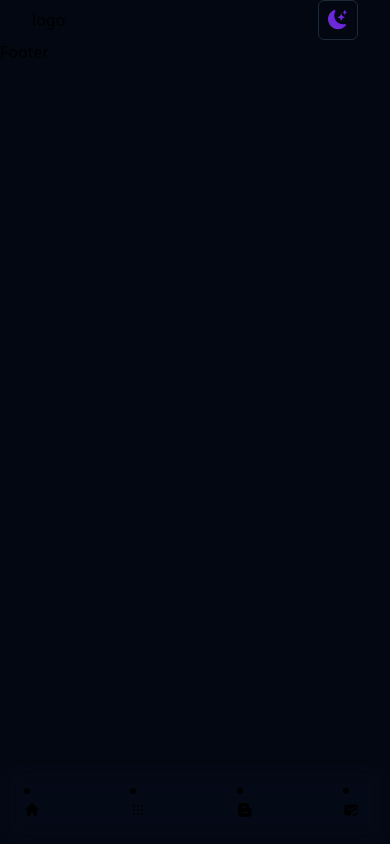
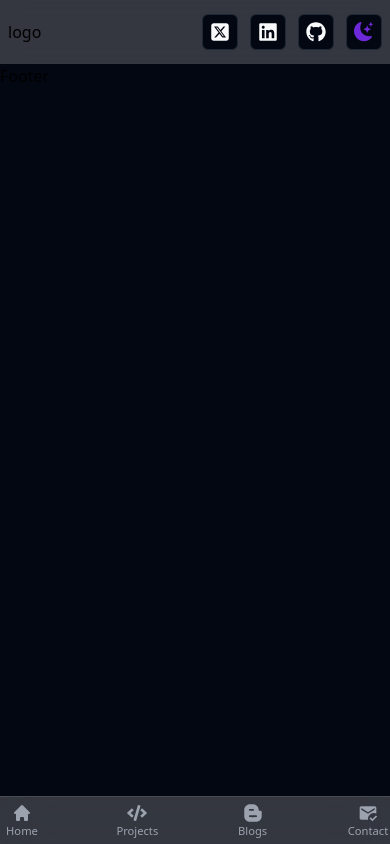
Before and after one commit to rdmondal100/Portfolio_with_react, a React (Vite) app: page / in a window 390 px wide. Built offline with nearby package versions, Linux system fonts and the light colour scheme.

Commit message:
complete initial navigations

```diff
--- a/src/components/Header.jsx
+++ b/src/components/Header.jsx
@@ -1,27 +1,53 @@
-import MobileMenue from "./MobileMenue";
-import Nav from "./Nav";
+import MenuBar from "./MenuBar";
 import { ModeToggle } from "./mode-toggle";
+import { FaSquareXTwitter } from "react-icons/fa6";
+import { FaLinkedin } from "react-icons/fa6";
+import { FaGithub } from "react-icons/fa6";
+import { MobileMenueBar } from "./MenuBar";
+import { Button } from "./ui/button";
 
 const Header = () => {
 
+	const socialIcons=[
+		{
+			name:"twiteer",
+			icons: <FaSquareXTwitter />,
+			link:''
+		},
+		{
+			name:"linkdin",
+			icons: <FaLinkedin />,
+			link:''
+		},
+		{
+			name:"github",
+			icons: <FaGithub />,
+			link:''
+		},
 
+	]
 
 	return (
 		<header>
-			<div className="container mx-auto ">
-				<div className="flex justify-between items-center">
+			<div className=" px-2 mx-auto bg-foreground/20  h-16 flex backdrop-blur-md">
+				<div className="flex justify-between items-center w-full">
 					{/* Logo */}
 					logo
 					<div>
-						<Nav containerStyles='hidden xl:flex gap-x-8 items-center'/>
-						<ModeToggle/>
+						<MenuBar containerStyles='hidden md:flex gap-x-8 items-center'/>
 
 					</div>
+					<div className="flex gap-3  ">
+						{socialIcons.map((item)=>(<Button size="icon" variant="outline"  key={item.name}  className={`${item.name=="themeToggle"?'relative bottom-1':''} text-secondary-foreground w-9 h-9 xl:w-10 xl:h-10  text-xl md:text-2xl xl:text-3xl cursor-pointer `}>{item.icons}</Button>))}
+						<ModeToggle className="xl:w-12 xl:h-12"/>
+
+					</div>
+
 				</div>
 					{/* mobile menu  */}
-						<MobileMenue/>
 
 			</div>
+					<MobileMenueBar />
 		</header>
 	);
 };
--- /dev/null
+++ b/src/components/MenuBar.jsx
@@ -0,0 +1,82 @@
+// eslint-disable-next-line react/prop-types
+import { HiHome } from "react-icons/hi";
+import { FaBloggerB } from "react-icons/fa";
+import { FaCode } from "react-icons/fa";
+
+import { MdMarkEmailRead } from "react-icons/md";
+import { useNavigate, useLocation } from "react-router-dom";
+
+const navItems = [
+	{
+		name: "Home",
+		icon: <HiHome />,
+		slug: "/home",
+	},
+	{
+		name: "Projects",
+		icon: <FaCode />,
+		slug: "/projects",
+	},
+	{
+		name: "Blogs",
+		icon: <FaBloggerB />,
+		slug: "/blogs",
+	},
+	{
+		name: "Contact",
+		icon: <MdMarkEmailRead />,
+		slug: "/contact",
+	},
+];
+
+const MenuBar = ({ containerStyles }) => {
+	const navigate = useNavigate();
+	const currentPath = useLocation();
+	return (
+		<div className={`${containerStyles} list-none text-foreground text-xl`}>
+			{navItems.map((item) => (
+				<li
+					key={item.name}
+					className={`cursor-pointer transition-all hover:text-muted-foreground  ${
+						currentPath.pathname == item.slug ? "text-primary border-b-2 border-primary scale-110 -translate-y-[.2rem] " : null
+					} `}
+					onClick={() => navigate(item.slug)}
+				>
+					{item.name}
+				</li>
+			))}
+		</div>
+	);
+};
+
+export const MobileMenueBar = () => {
+	const navigate = useNavigate();
+	const currentPath = useLocation();
+	console.log(currentPath);
+
+	return (
+		<div className="list-none fixed bottom-0 flex justify-between items-center w-full px-3 h-12 md:h-14 bg-foreground/20 backdrop-blur-xl md:hidden  text-muted-foreground pb-4 border-t-[.01rem] border-t-foreground/10">
+			{navItems.map((item) => (
+				<li
+					key={item.slug}
+					className={`cursor-pointer text-xl flex flex-col justify-center items-center sm:text-2xl  ${
+						currentPath.pathname == item.slug ? "text-primary " : null
+					}`}
+					onClick={() => navigate(item.slug)}
+				>
+					{item.icon}{" "}
+					<span
+						className={` absolute transition-all	 ${
+							currentPath.pathname == item.slug
+								? "w-14 h-[.2rem] top-0 bg-primary rounded-sm "
+								: null
+						}`}
+					></span>
+					<span className="text-[.7rem] absolute top-5">{item.name}</span>
+				</li>
+			))}
+		</div>
+	);
+};
+
+export default MenuBar;
--- a/src/components/MobileMenue.jsx
+++ /dev/null
@@ -1,13 +0,0 @@
-import { MenuBarDetails } from "@/constants/menuBarDetails";
-const MobileMenue = () => {
-	return (
-		<nav>
-			<div className="flex xl:hidden fixed justify-between px-6 pb-3 h-20 items-center right-0 bottom-0 bg-glass w-full  backdrop-blur-md  backdrop-brightness-125">
-        {MenuBarDetails.map((item)=>(<li key={item.slug}>{item.icon}</li>))}
-
-			</div>
-		</nav>
-	);
-};
-
-export default MobileMenue;
--- a/src/components/Nav.jsx
+++ /dev/null
@@ -1,6 +0,0 @@
-// eslint-disable-next-line react/prop-types
-const Nav = ({ containerStyles }) => {
-	return <div className={`${containerStyles}`}>Nav</div>;
-};
-
-export default Nav;
--- a/src/components/mode-toggle.jsx
+++ b/src/components/mode-toggle.jsx
@@ -16,7 +16,7 @@ export function ModeToggle() {
   return (
     <DropdownMenu>
       <DropdownMenuTrigger asChild>
-        <Button variant="outline" size="icon">
+        <Button variant="outline" size="icon" className=" h-9 w-9 xl:w-10 xl:h-10">
           <Sun className="h-[1.2rem] w-[1.2rem] text-primary rotate-0 scale-100 transition-all dark:-rotate-90 dark:scale-0" />
           <BsMoonStarsFill className="absolute text-primary h-[1.2rem] w-[1.2rem] rotate-90 scale-0 transition-all dark:rotate-0 dark:scale-100" />
           <span className="sr-only">Toggle theme</span>
--- a/src/constants/menuBarDetails.js
+++ /dev/null
@@ -1,28 +0,0 @@
-import React from 'react'; // Import React if using JSX syntax
-import { HiHome } from 'react-icons/hi';
-import { FaBloggerB } from 'react-icons/fa';
-import { PiDotsNineBold } from 'react-icons/pi';
-import { MdMarkEmailRead } from 'react-icons/md';
-
-export const MenuBarDetails = [
-  {
-    name: 'Home',
-    icon: <HiHome />,
-    slug: '/home'
-  },
-  {
-    name: 'Projects',
-    icon: <PiDotsNineBold />,
-    slug: '/projects'
-  },
-  {
-    name: 'Blogs',
-    icon: <FaBloggerB />,
-    slug: '/blogs'
-  },
-  {
-    name: 'Contact',
-    icon: <MdMarkEmailRead />,
-    slug: '/contact'
-  }
-];
--- a/src/index.css
+++ b/src/index.css
@@ -4,8 +4,10 @@
 
 
 @layer base {
+
+  @layer base {
     :root {
-    --background: 0 5% 97%;
+      --background: 0 0% 100%;
       --foreground: 224 71.4% 4.1%;
       --card: 0 0% 100%;
       --card-foreground: 224 71.4% 4.1%;
@@ -25,7 +27,6 @@
       --input: 220 13% 91%;
       --ring: 262.1 83.3% 57.8%;
       --radius: 0.5rem;
-    --glass: 0, 0%, 0%, 30%;
     }
 
     .dark {
@@ -48,7 +49,7 @@
       --border: 215 27.9% 16.9%;
       --input: 215 27.9% 16.9%;
       --ring: 263.4 70% 50.4%;
-    --glass: 90%, 90%, 90%, 30%;
+    }
+  }
 
 }
-}
```
Lines whose indentation alone changed are shown as unchanged.
